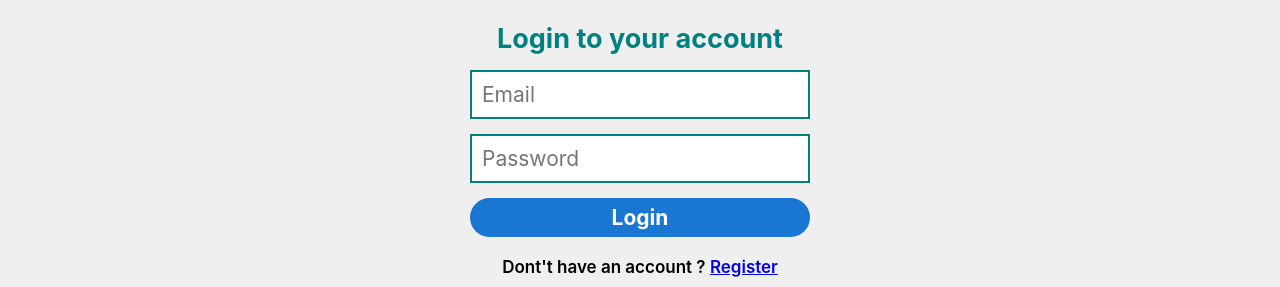
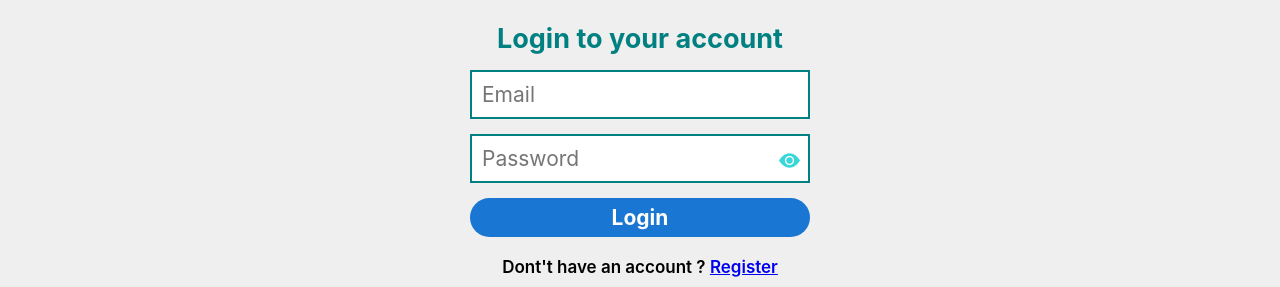
Before and after one commit to asom1989/book-store, a React (Vite) app: page /login in a window 1280 px wide. Shown: the part 376-663 px from the top of the page. Built offline with nearby package versions, Linux system fonts and the light colour scheme.

Commit message:
add show password

```diff
--- a/src/components/Header/Header.css
+++ b/src/components/Header/Header.css
@@ -23,6 +23,7 @@ header {
 .header-top-phone,
 .header-top-text,
 .header-top-link {
+  text-decoration: none;
   font-size: 27px;
   font-weight: 500;
   color: var(--main-color);
--- a/src/components/Header/HeaderTop.jsx
+++ b/src/components/Header/HeaderTop.jsx
@@ -1,3 +1,5 @@
+import { Link } from "react-router-dom";
+
 function HeaderTop({ setToggle, toggle }) {
   return (
     <div className=" header-top flex">
@@ -12,10 +14,10 @@ function HeaderTop({ setToggle, toggle }) {
         01234567
       </div>
       <div className="header-top-text">Welcom To Online Book Store</div>
-      <div className="header-top-link">
+      <Link to="/login" className="header-top-link">
         <i className="bi bi-person-fill" />
         Login
-      </div>
+      </Link>
     </div>
   );
 }
--- a/src/pages/Forms/Forms.css
+++ b/src/pages/Forms/Forms.css
@@ -18,6 +18,7 @@
   display: flex;
   flex-direction: column;
   width: 340px;
+  position: relative;
 }
 
 .form input {
@@ -48,7 +49,15 @@
   font-size: 17px;
   font-weight: 600;
 }
-
+.show-password-icon {
+  position: absolute;
+  top: 79px;
+  right: 10px;
+  font-size: 21px;
+  color: rgb(57, 216, 216);
+  z-index: 9;
+  cursor: pointer;
+}
 @media (max-width: 520px) {
   .form-wrapper {
     height: auto;
--- a/src/pages/Forms/Login.jsx
+++ b/src/pages/Forms/Login.jsx
@@ -7,6 +7,7 @@ import "react-toastify/dist/ReactToastify.css";
 const Login = () => {
   const [email, setEmail] = useState("");
   const [password, setPassword] = useState("");
+  const [showPassword, setShowPassword] = useState(false);
 
   // Form Submit Handler
   const formSubmitHandler = (event) => {
@@ -24,6 +25,11 @@ const Login = () => {
     setEmail("");
     setPassword("");
   };
+  // show Password handlar
+  const showPasswordToggel = () => {
+    setShowPassword((prev) => !prev);
+  };
+
   return (
     <div className="form-wrapper">
       <ToastContainer />
@@ -38,9 +44,21 @@ const Login = () => {
         <input
           value={password}
           onChange={(e) => setPassword(e.target.value)}
-          type="password"
+          type={showPassword ? "text" : "password"}
           placeholder="Password"
         />
+        {showPassword ? (
+          <i
+            onClick={showPasswordToggel}
+            className="bi bi-eye-slash-fill show-password-icon"
+          />
+        ) : (
+          <i
+            onClick={showPasswordToggel}
+            className="bi bi-eye-fill show-password-icon"
+          />
+        )}
+
         <button className="form-btn" type="submit">
           Login
         </button>
--- a/src/pages/Forms/Register.jsx
+++ b/src/pages/Forms/Register.jsx
@@ -26,10 +26,10 @@ const Register = () => {
       return toast.error("Password is required");
     }
 
-    console.log({ email, password, username });
-    setEmail("");
-    setPassword("");
-    setUsername("");
+    // console.log({ email, password, username });
+    // setEmail("");
+    // setPassword("");
+    // setUsername("");
   };
   return (
     <div className="form-wrapper">
```
